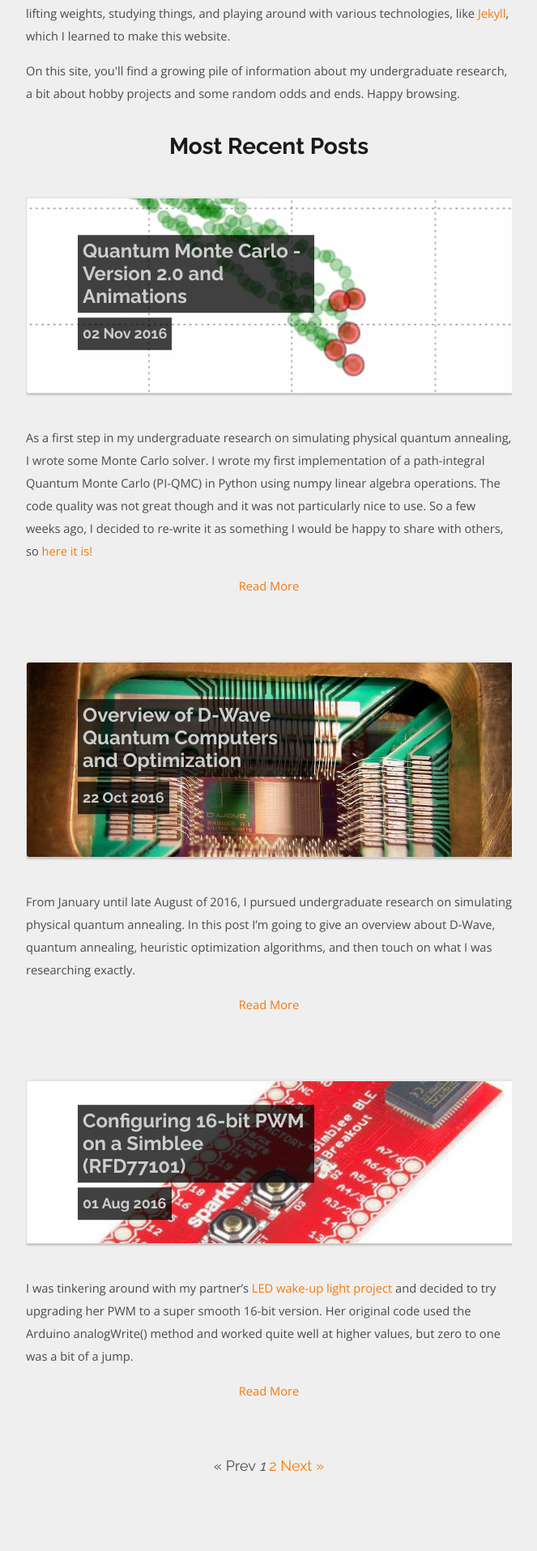
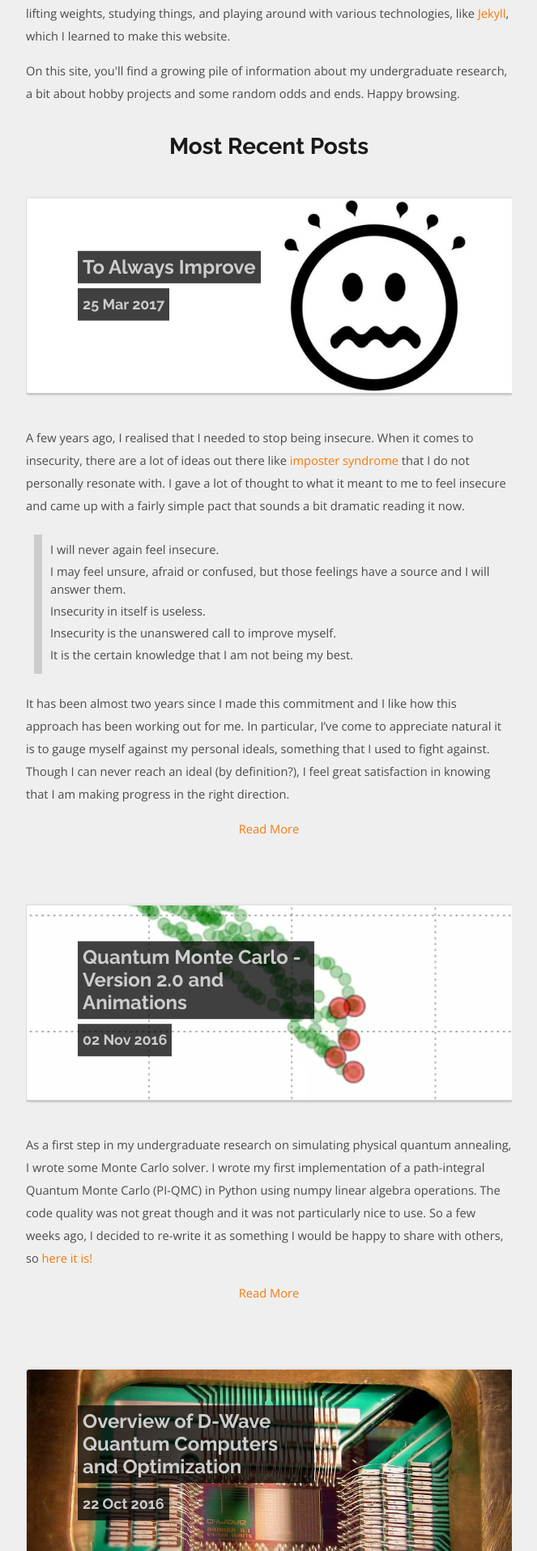
Before and after one commit to ezrasavard/ezrasavard.com, a Jekyll site: the page built from index.html, in a window 1280 px wide. Shown: the part 380-2295 px from the top of the page at 81% size, without its empty margins (308-971 px from the left). Built offline with Jekyll 4.4.1, drawn with Linux system fonts in a browser that asks for light colours; the list of posts is cut into pages by our own code.

Commit message:
insecurity post
Signed-off-by: Ezra Savard <git@ezrasavard.com>

```diff
--- /dev/null
+++ b/_posts/2017-03-25-always-improve.md
@@ -0,0 +1,27 @@
+---
+title: To Always Improve
+date:   2017-03-25
+cover:  /media/stressed-face.png
+thumb:  /media/stressed-face-thumb.png
+tags: [misc]
+---
+
+A few years ago, I realised that I needed to stop being insecure. When it comes to insecurity, there are a lot of ideas out there like [imposter syndrome](https://en.wikipedia.org/wiki/Impostor_syndrome) that I do not personally resonate with. I gave a lot of thought to what it meant to me to feel insecure and came up with a fairly simple pact that sounds a bit dramatic reading it now.
+
+<blockquote>
+<p>I will never again feel insecure.</p>
+<p>I may feel unsure, afraid or confused, but those feelings have a source and I will answer them.</p>
+<p>Insecurity in itself is useless.</p>
+<p>Insecurity is the unanswered call to improve myself.</p>
+<p>It is the certain knowledge that I am not being my best.</p>
+</blockquote>
+
+It has been almost two years since I made this commitment and I like how this approach has been working out for me. In particular, I've come to appreciate natural it is to gauge myself against my personal ideals, something that I used to fight against. Though I can never reach an ideal (by definition?), I feel great satisfaction in knowing that I am making progress in the right direction.
+
+<!--more-->
+
+So far, I've applied this idea to my satisfaction with my body, my education and my career. With each area, when I realized that I was feeling insecure about an element of it, I figured out what was actually bothering me and took definite steps toward improving that area.
+
+For my body image, it was straight forward dieting and weight lifting. For my education and career, it is a much longer process that started with changing jobs, now includes continuous self-study, and will soon include a part-time masters degree.
+
+There is so much satisfaction to be had in feeling consistently busy working on the things I most value, and I don't think I've been so consistently happy at any point in my life.
--- a/_sass/ezora.scss
+++ b/_sass/ezora.scss
@@ -525,3 +525,14 @@
 .code {
   padding-left: 10px;
 }
+
+blockquote {
+  line-height: 22px;
+  border-left: 10px solid $lightest-color;
+  margin: 1.5em 10px;
+  padding: 0.5em 10px;
+  quotes: "\201C""\201D""\2018""\2019";
+  p {
+    margin-bottom: 5px;
+  }
+}
```
Also changed, not shown: media/stressed-face-thumb.png (added), media/stressed-face.png (added).
